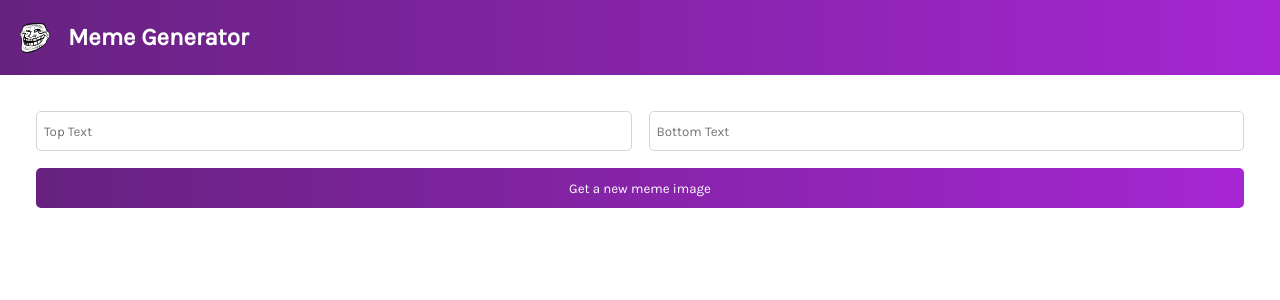
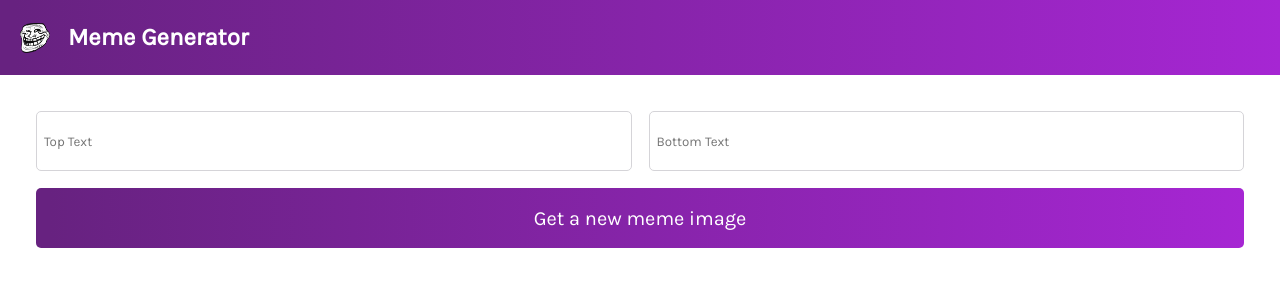
Before and after one commit to bdog72/meme-generator-react-2022, a React (Create React App) app: page / in a window 1280 px wide. Shown: the top 300 px of the page. Built offline with nearby package versions, Linux system fonts and the light colour scheme.

Commit message:
Update Meme.js

```diff
--- a/src/components/Meme.js
+++ b/src/components/Meme.js
@@ -3,8 +3,10 @@
 
 import React from 'react';
 
-import memesData from '../memeData';
+import { memesData } from '../memeData';
 import '../styles/Meme.css';
+
+console.log(memesData);
 
 export default function Meme() {
   function getNewImage() {
--- a/src/memeData.js
+++ b/src/memeData.js
@@ -1,7 +1,7 @@
 //
 //
 
-const memesData = {
+export const memesData = {
   success: true,
   data: {
     memes: [
@@ -809,4 +809,4 @@ const memesData = {
   },
 };
 
-export default memesData;
+// export default memesData;
--- a/src/styles/Meme.css
+++ b/src/styles/Meme.css
@@ -7,7 +7,7 @@
 
 .meme-form {
   display: grid;
-  grid-template: 40px 40px / 1fr 1fr;
+  grid-template: 60px 60px / 1fr 1fr;
   gap: 17px;
 }
 
@@ -26,4 +26,6 @@
   color: #fff;
   border: none;
   cursor: pointer;
+  font-size: 20px;
+  padding: 10px;
 }
```
